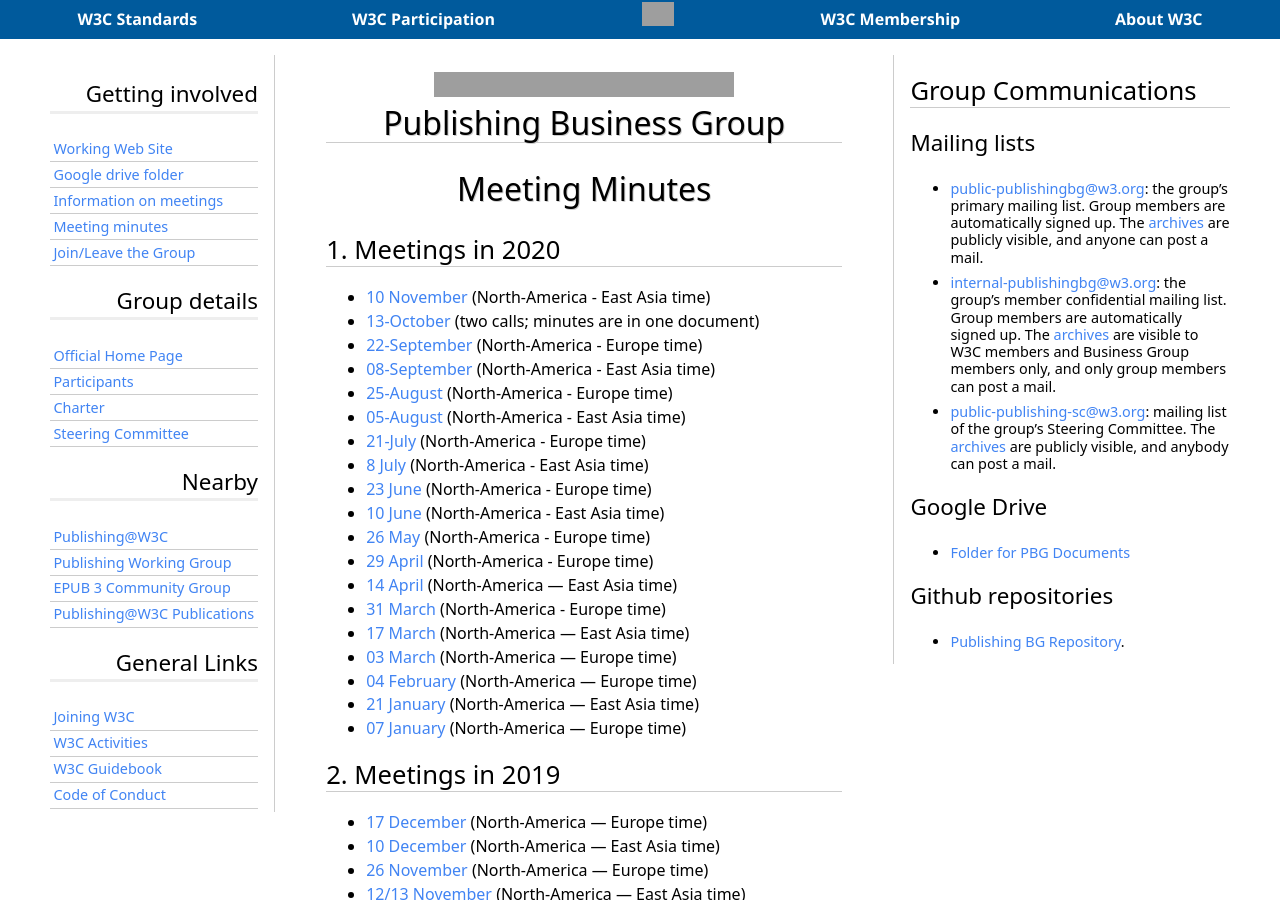
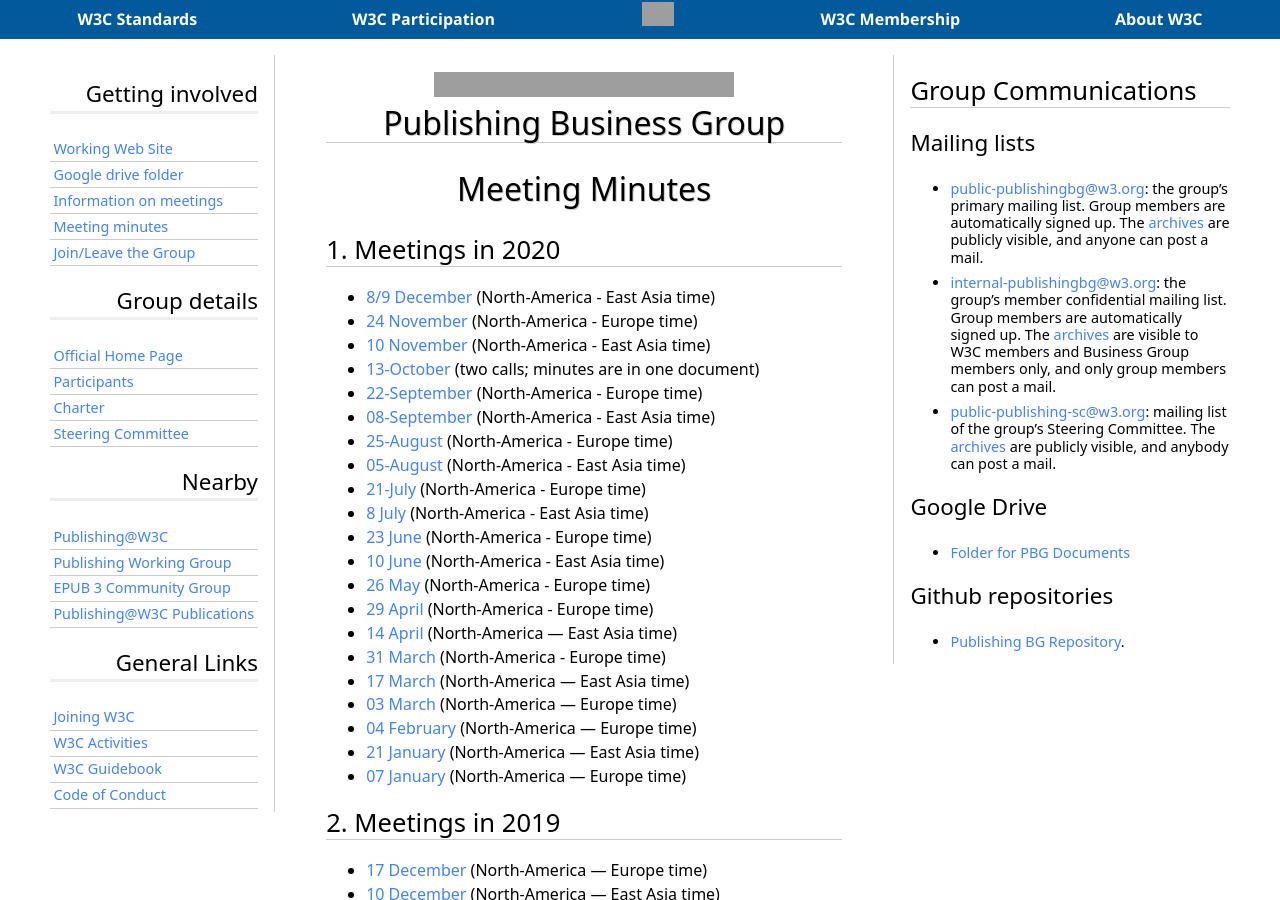
Before and after one commit to w3c/publ-bg, a Jekyll site: the page built from Meetings/Minutes/index.md, in a window 1280 px wide and 900 px high. Built offline with Jekyll 4.4.1, drawn with Linux system fonts in a browser that asks for light colours; some web fonts are replaced; our own code applies the rules of GitHub Pages for plain Markdown files; grey boxes are pictures that could not be loaded.

Commit message:
24-Nov and 8/9-Dec minutes
Added these two to the index.

```diff
--- a/Meetings/Minutes/index.md
+++ b/Meetings/Minutes/index.md
@@ -6,6 +6,8 @@ layout: default
 
 ## Meetings in 2020
 
+* [8/9 December](https://www.w3.org/2020/12/08-pbg-minutes.html) (North-America - East Asia time)
+* [24 November](https://www.w3.org/2020/11/24-pbg-minutes.html) (North-America - Europe time)
 * [10 November](https://www.w3.org/2020/11/10-pbg-minutes.html) (North-America - East Asia time)
 * [13-October](https://www.w3.org/2020/10/13-pbg-minutes.html) (two calls; minutes are in one document)
 * [22-September](https://www.w3.org/2020/09/22-pbg-minutes.html) (North-America - Europe time)
```
